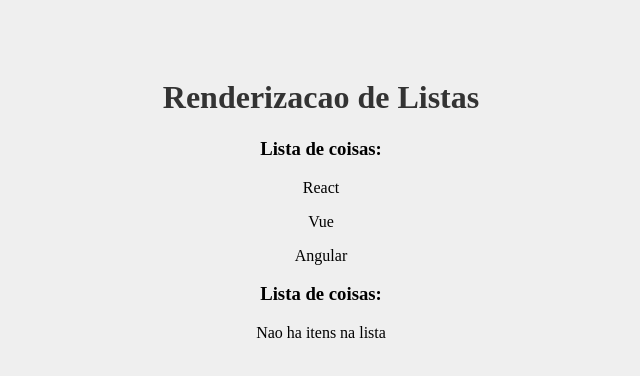
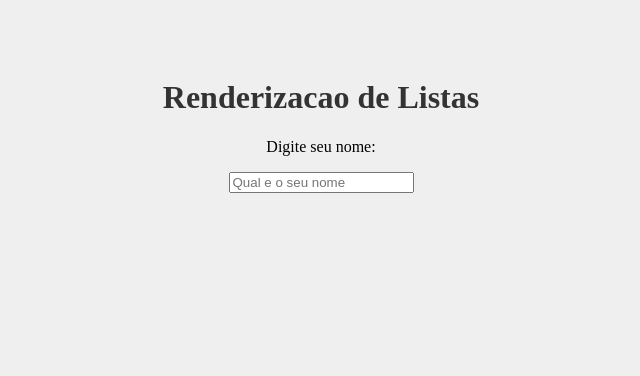
Before and after one commit to Pedroanjoss/React, a React (Create React App) app in the folder Introducao React/introducao/: page / in a window 1280 px wide. Shown: the top 376 px of the page, without its empty margins (319-959 px from the left). Built offline with nearby package versions, Linux system fonts and the light colour scheme.

Commit message:
State Lift

```diff
--- a/Introducao React/introducao/src/App.js
+++ b/Introducao React/introducao/src/App.js
@@ -1,18 +1,19 @@
+import{useState} from 'react'
+
 import './App.css';
-import Condicional from './components/Condiconal';
-import OutraLista from './components/OutraLista';
+import SeuNome from './components/SeuNome';
+import Saudacao from './components/Saudacao';
+
 
 
 function App() {
 
-  const meusItens = ['React', 'Vue', 'Angular']
-
+  const [nome, setNome] = useState()
   return (
     <div className="App">
       <h1>Renderizacao de Listas </h1>
-      <OutraLista itens={meusItens}/>
-      <OutraLista itens={[]}/>
-
+      <SeuNome setNome={setNome}/>
+      <Saudacao nome={nome}/>
 
     </div>
 
--- /dev/null
+++ b/Introducao React/introducao/src/components/Saudacao.js
@@ -0,0 +1,11 @@
+function Saudacao({nome}) {
+    function gerarSaudacao(algumNome) {
+        return `Ola ${algumNome}, tudo bem?`
+    }
+
+    return <>
+    {nome && <p> {gerarSaudacao(nome)}</p>}
+    </>
+}
+
+export default Saudacao
--- /dev/null
+++ b/Introducao React/introducao/src/components/SeuNome.js
@@ -0,0 +1,10 @@
+function SeuNome({ setNome}) {
+    return(
+        <div>
+            <p>Digite seu nome:</p>
+            <input type='text' placeholder="Qual e o seu nome" onChange={(e)=> setNome(e.target.value)} />
+        </div>
+    )
+}
+
+export default SeuNome
```
